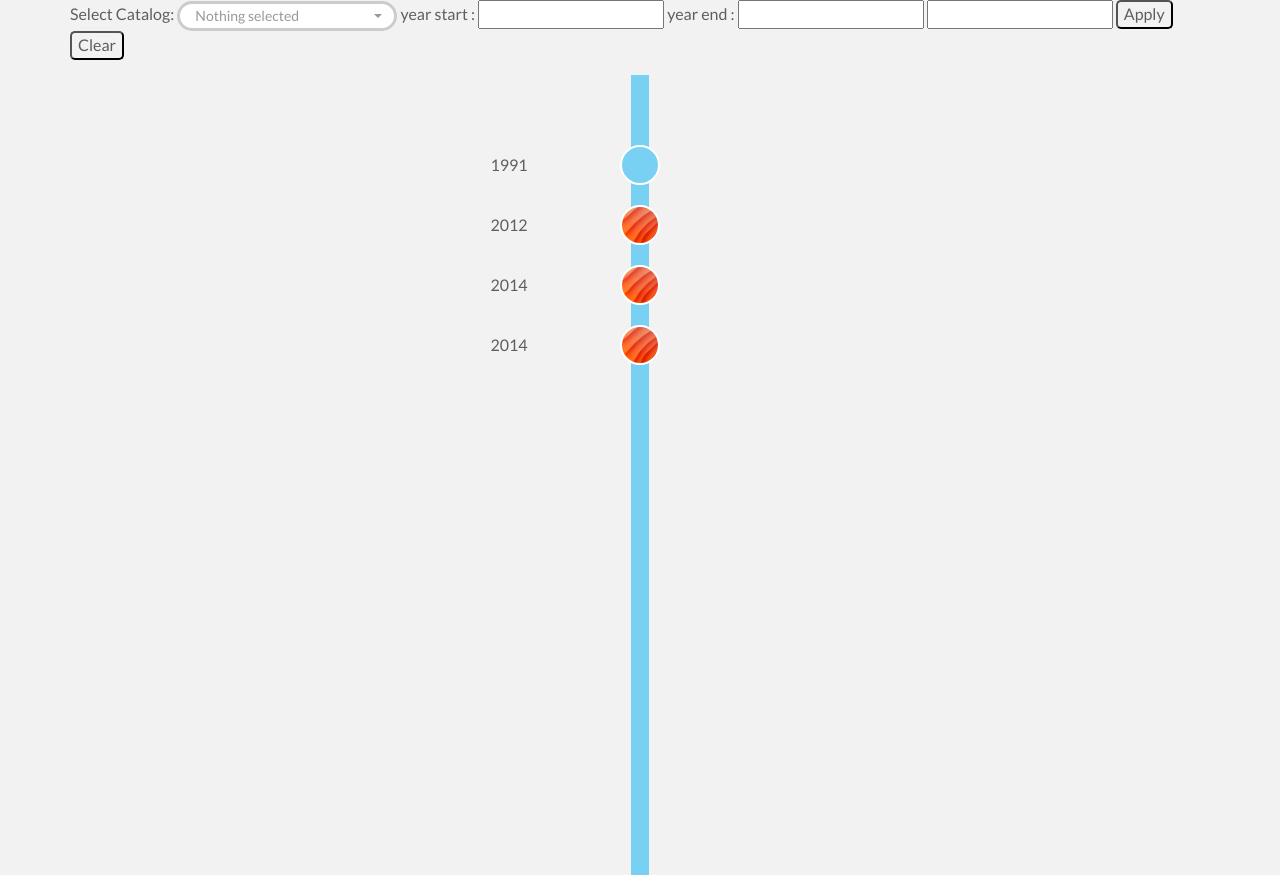
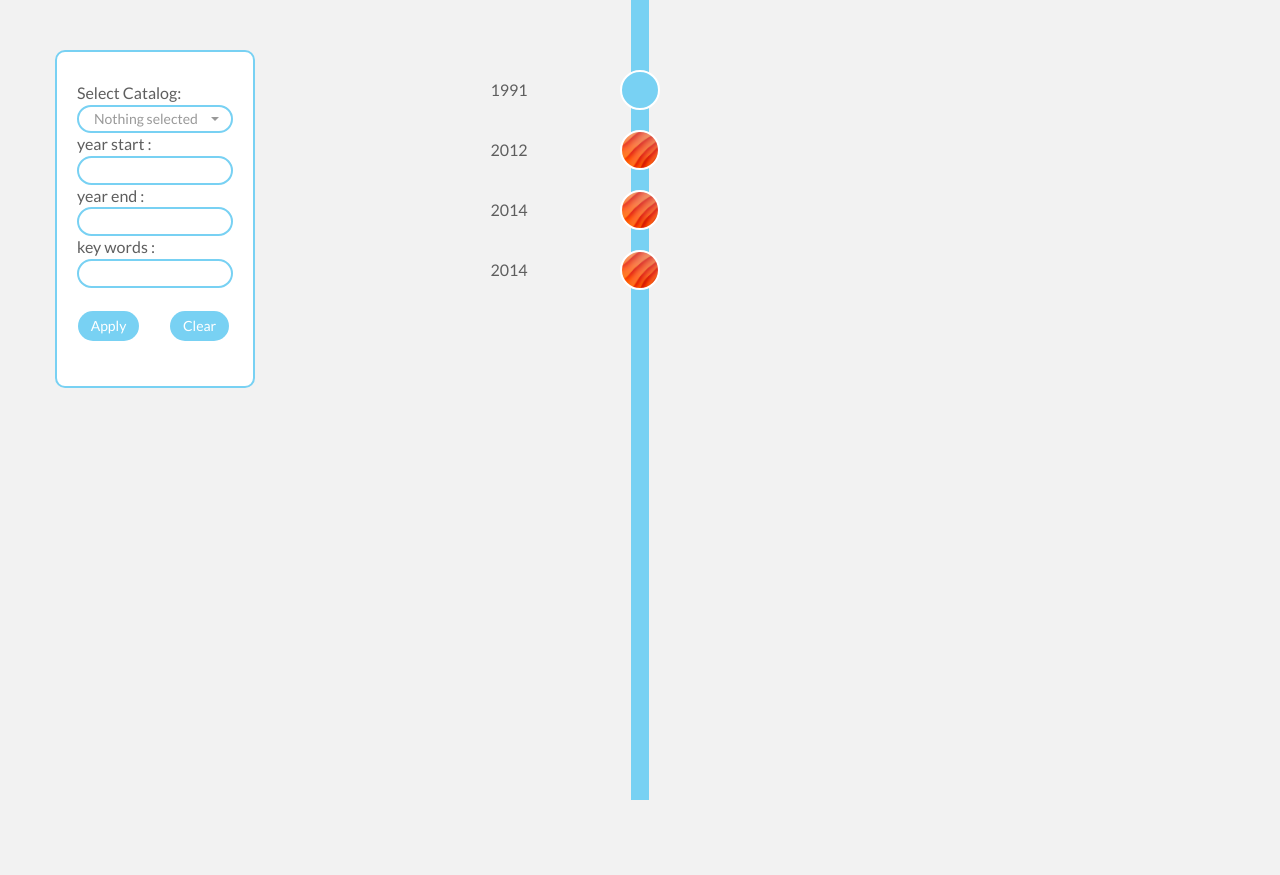
Before and after one commit to Vincentyuan/csrTimeline, a website: page index.html in a window 1280 px wide. After the commit the page ends 800 px from the top, so only its background shows below. Drawn offline with Linux system fonts and the light colour scheme.

Commit message:
refresh template by xinyu

```diff
--- a/index.html
+++ b/index.html
@@ -12,29 +12,40 @@
     <script src="data/dataSample.js"></script>
     <script src="js/readData.js"></script>
     <script src="js/filterbar.js"></script>
-
     <link href="stylesheets/frameStylesheet.css" rel="stylesheet">
     <script src="js/index.js"></script>
 </head>
 
 <body>
     <div class="container">
-        <div>
-          <!-- tools div for filter and search function  -->
-          <div class="form-group">
-            <label >Select Catalog:</label>
-            <select id = "catalogsTobeSelected"class="selectpicker" multiple>
-            </select>
-            <label>year start : </label>
-            <input id = "yearStart"></input>
-            <label>year end : </label>
-            <input id = "yearEnd"></input>
-            <input id  = "searchText"></input>
-            <button onclick="filterApply();">Apply</button>
-            <button onclick="clearFilter();">Clear</button>
-          </div>
-        </div>
         <div class="row time-line">
+            <div class="search-group">
+                <!-- tools div for filter and search function  -->
+                <div class="form-group container-fluid">
+                    <div class="row">
+                        <label>Select Catalog:</label>
+                        <select id="catalogsTobeSelected" class="selectpicker" multiple> </select>
+                    </div>
+                    <div class="row">
+                        <label>year start : </label>
+                        <input id="yearStart" class="blue"> </div>
+                    <div class="row">
+                        <label>year end : </label>
+                        <input id="yearEnd"> </div>
+                    <div class="row">
+                        <label>key words : </label>
+                        <input id="searchText" > </div>
+                    <br>
+                    <div class="row search-btn">
+                        <div class="col-sm-6" style="padding-left:0px">
+                            <button onclick="filterApply();" class="btn blue-bkg center-block ">Apply</button>
+                        </div>
+                        <div class="col-sm-6">
+                            <button onclick="clearFilter();" class="btn blue-bkg center-block ">Clear</button>
+                        </div>
+                    </div>
+                </div>
+            </div>
             <div class="ver-line "></div>
             <div class="time-blocks container-fluid">
                 <!--<div class="time-block row">
@@ -53,8 +64,7 @@
                             <div class="description">kjsdhfasjkdfhsadljflsakdfjaklsdfjkla</div>
                         </div>
                     </div>
-                </div>-->
-            </div>
+                </div>--></div>
         </div>
     </div>
 </body>
--- a/sass/frameStylesheet.scss
+++ b/sass/frameStylesheet.scss
@@ -17,11 +17,42 @@
       /*--------------element setting--------------------*/
 
       .time-line {
+          .search-group {
+              background: white;
+              border-radius: 10px;
+              padding:30px 20px;
+              border:$blue solid 2px;
+              top:50px;
+              position: fixed;
+              width: 200px;
+              z-index: 1000;
+              input,
+              {
+                  width: 100% !important;
+                  border-radius: 15px;
+                  border: $blue solid 2px;
+                  padding-left: 15px;
+                  padding-right: 15px;
+              }
+              .bootstrap-select {
+                  width: 100% !important;
+                  .btn {
+                      border: $blue solid 2px;
+                  }
+              }
+              .search-btn{
+                  .btn{
+                      padding:2px 10px;
+                      min-width: 40px;
+
+                  }
+              }
+          }
           .ver-line {
               background: $blue;
               width: 18px;
               height: 100%;
-              position: absolute;
+              position: fixed;
               @extend .hor-center;
           }
           .time-blocks {
@@ -666,7 +697,7 @@
           border-radius: 15px;
           padding: 2px 15px;
           border-width: 3px;
-          min-width: 90px;
+          min-width: 66px;
           &.btn-lg {
               border-radius: 17px;
           }
```
Also changed, not shown: stylesheets/frameStylesheet.css.
